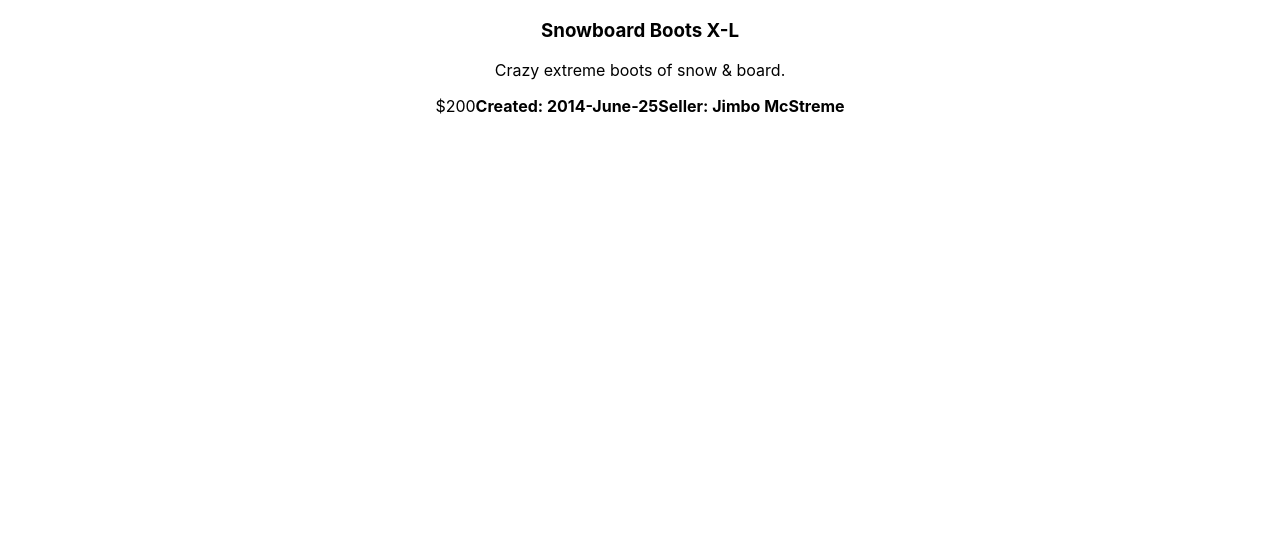
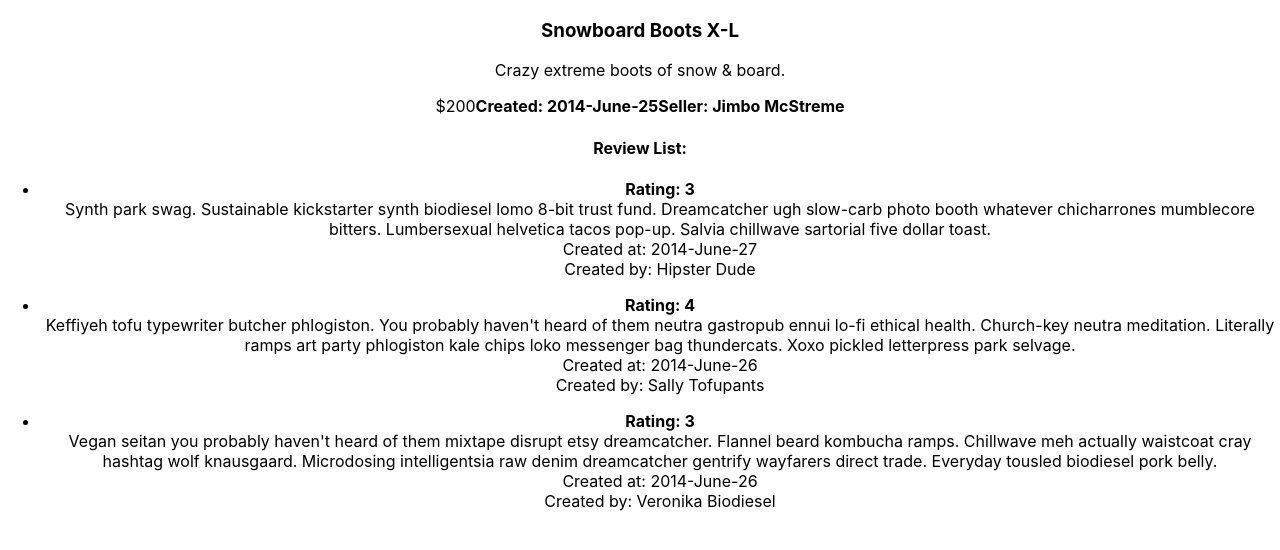
Before and after one commit to CodeCoreYVR/lab_solutions_august_2021, a React (Create React App) app in the folder react_basics/react-amazon-client/: page / in a window 1280 px wide. Shown: the top 550 px of the page. Built offline with nearby package versions, Linux system fonts and the light colour scheme.

Commit message:
react basics lab 4

```diff
--- a/react_basics/react-amazon-client/src/components/ProductShowPage.js
+++ b/react_basics/react-amazon-client/src/components/ProductShowPage.js
@@ -1,5 +1,6 @@
 import React from 'react';
 import ProductDetails from './ProductDetails';
+import ReviewList from './ReviewList';
 
 export default function ProductShowPage() {
     const product = {
@@ -48,6 +49,7 @@ export default function ProductShowPage() {
                 seller={product.seller}
                 price={product.price}
             />
+            <ReviewList reviewList={product.reviews} />
         </div>
     )
 }
--- /dev/null
+++ b/react_basics/react-amazon-client/src/components/ReviewList.js
@@ -0,0 +1,23 @@
+import React from 'react'
+import ReviewDetails from './ReviewDetails'
+
+export default function ReviewList(props) {
+    return (
+        <>
+            <h4>Review List:</h4>
+            <ul>
+                {props.reviewList.map((review, i) => {
+                    return <li key={review.id}>
+                        <ReviewDetails
+                            // rating={e.rating}
+                            // body={e.body}
+                            // created_at={e.created_at}
+                            // full_name={e.full_name}
+                            {...review}
+                        />
+                    </li>
+                })}
+            </ul>
+        </>
+    )
+}
```
